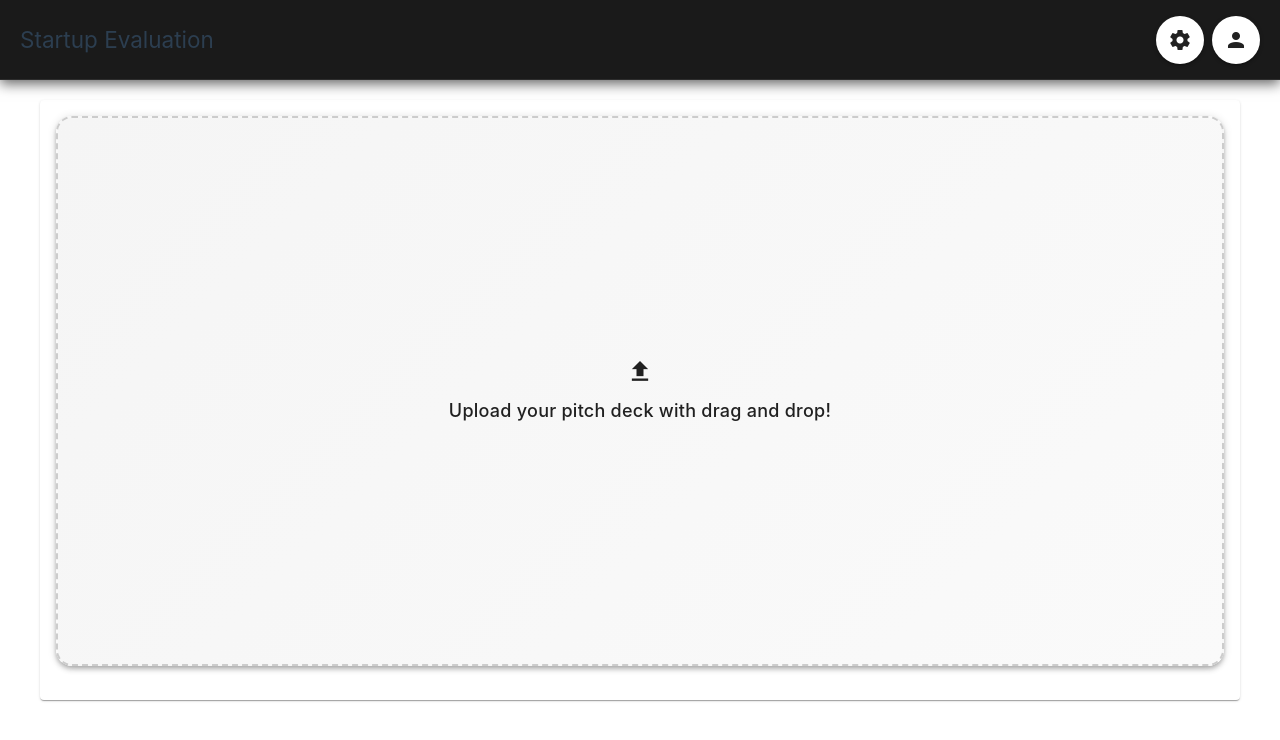
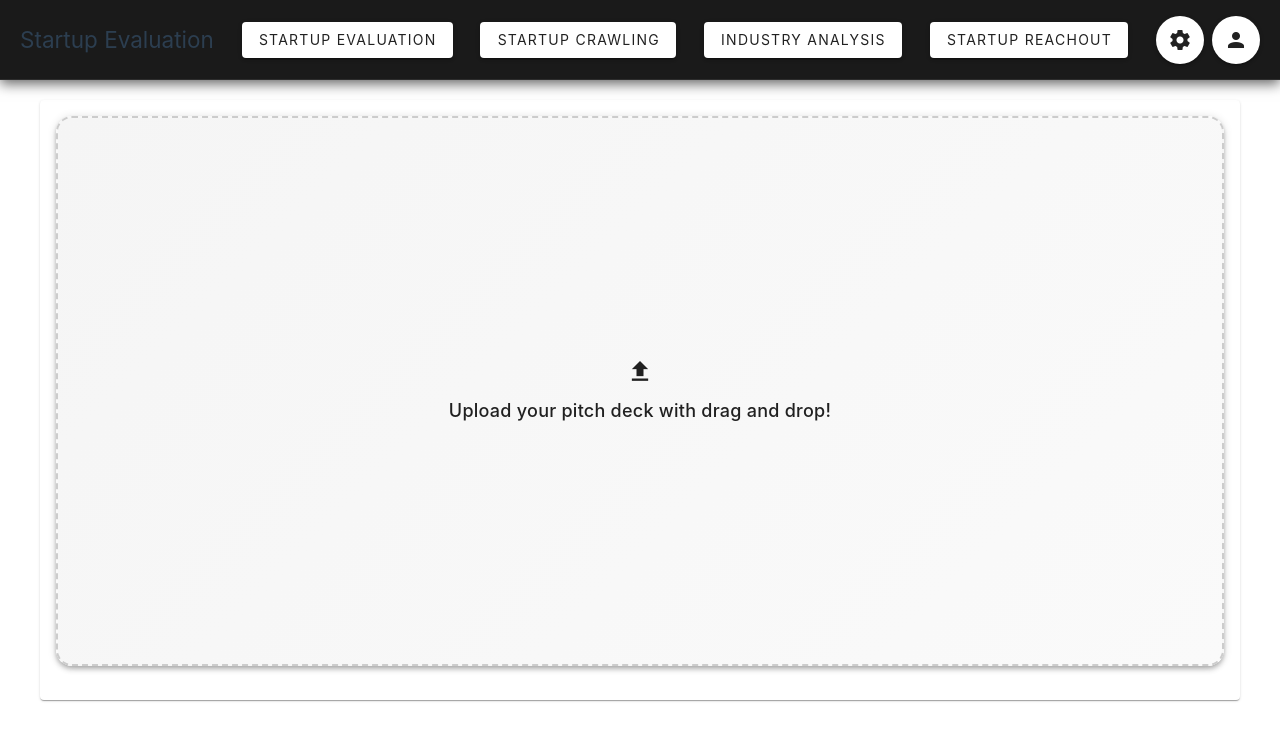
Before and after one commit to alex1431999/QHack-Frontend, a Vue app: page / in a window 1280 px wide. Shown: the top 740 px of the page. Built offline with nearby package versions, Linux system fonts and the light colour scheme.

Commit message:
feat: add fake header buttons

```diff
--- a/src/components/Header.vue
+++ b/src/components/Header.vue
@@ -1,6 +1,11 @@
 <template>
   <header class="site-header d-flex justify-space-between align-center">
     <h2>Startup Evaluation</h2>
+    <v-btn>Startup Evaluation</v-btn>
+    <v-btn>Startup crawling</v-btn>
+    <v-btn>Industry analysis</v-btn>
+    <v-btn>Startup reachout</v-btn>
+
     <div class="d-flex">
       <v-btn icon="mdi-cog" class="mr-2"></v-btn>
       <v-btn icon="mdi-account"></v-btn>
```
